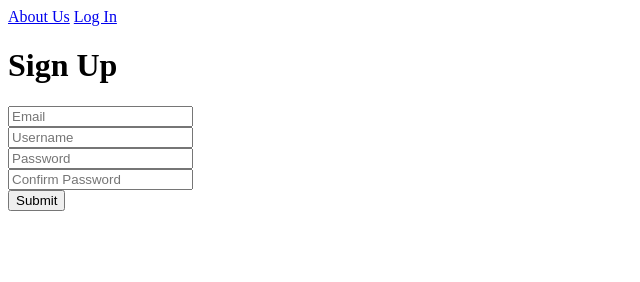
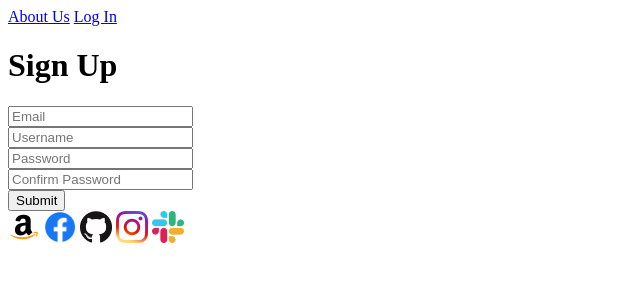
Before and after one commit to sfitzpatrick55/StaticRegisterPage, a plain HTML site: page index.html in a window 1280 px wide. Shown: the whole page, without its empty margins (0-640 px from the left). Drawn offline with Linux system fonts and the light colour scheme.

Commit message:
added social logos to footer

```diff
--- a/index.html
+++ b/index.html
@@ -44,7 +44,11 @@
             </div>
         </form>
         <footer>
-
+            <img src="./assets/amazonLogo.png" alt="amazon logo" height="32px" width="32px">
+            <img src="./assets/facebookLogo.png" alt="facebook logo" height="32px" width="32px">
+            <img src="./assets/gitHubLogo.png" alt="github logo" height="32px" width="32px">
+            <img src="./assets/instagramLogo.png" alt="instagaram logo" height="32px" width="32px">
+            <img src="./assets/slackLogo.png" alt="slack logo" height="32px" width="32px">
         </footer>
     </div>
 </body>
```
Also changed, not shown: assets/amazonLogo.png (renamed from assets/undefined - Imgur-2.png), assets/facebookLogo.png (renamed from assets/undefined - Imgur.png), assets/gitHubLogo.png (renamed from assets/undefined - Imgur-3.png), assets/instagramLogo.png (renamed from assets/undefined - Imgur-4.png), assets/slackLogo.png (renamed from assets/undefined - Imgur-5.png).
